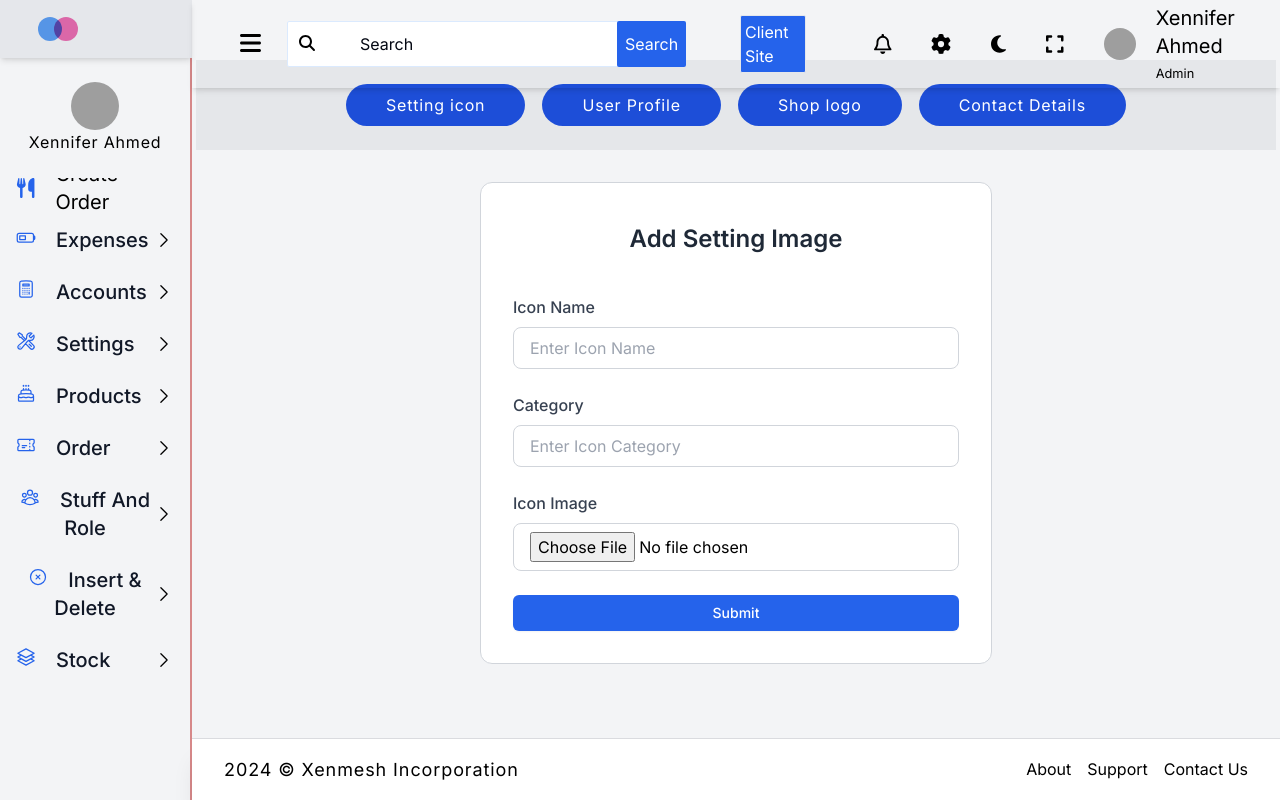
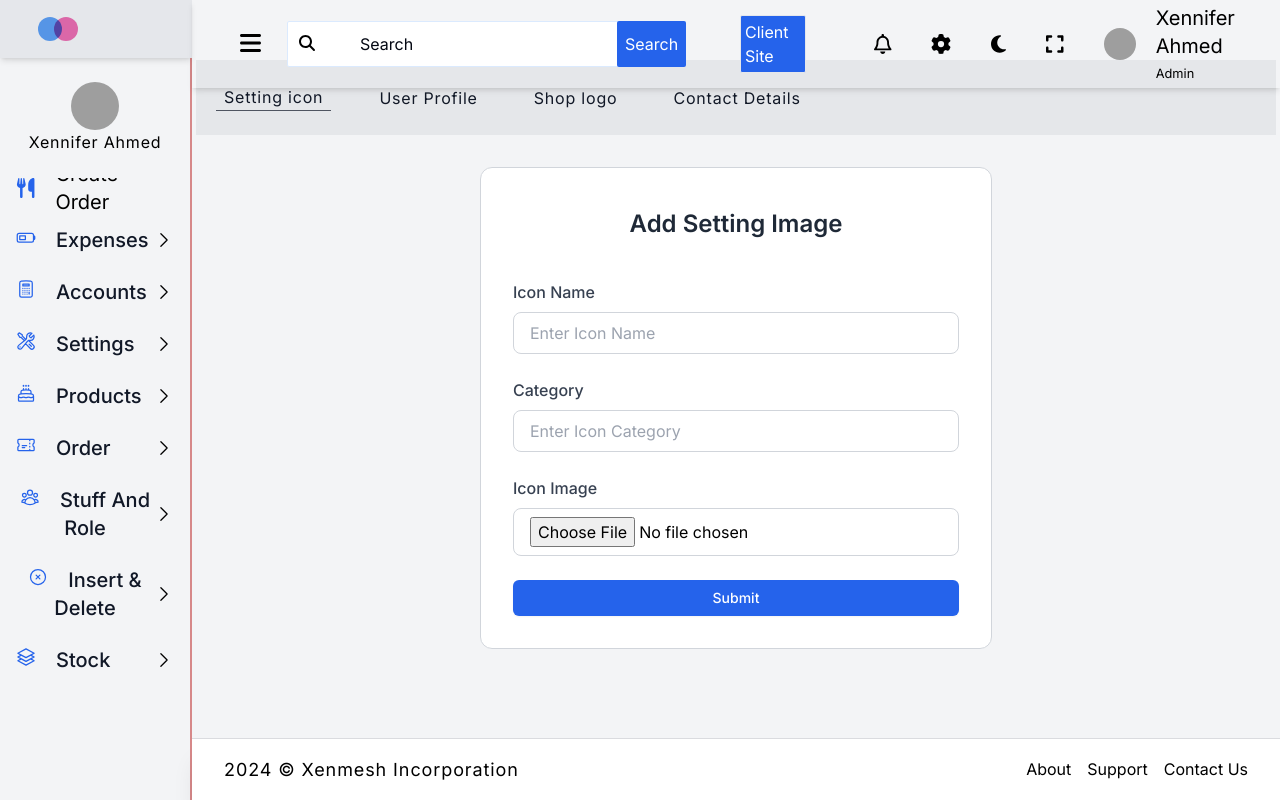
Before and after one commit to ImranGreet/xenmesh-restaurant-management-service, a Vue app: page /admin/settingassets in a window 1280 px wide. Built offline with nearby package versions, Linux system fonts and the light colour scheme; grey boxes are pictures that could not be loaded; what @formkit/vue would draw is missing.

Commit message:
tab is now activated

```diff
--- a/src/components/Utilities/Tab.vue
+++ b/src/components/Utilities/Tab.vue
@@ -1,7 +1,7 @@
 <template>
   <button
     :id="tabDetectionId"
-    class="bg-blue-700 lg:hover:bg-blue-600 text-white px-3 md:px-4 lg:px-6 xl:px-10 py-2 tracking-wider leading-relaxed rounded-3xl ">
+    class="text-gray-900 px-2  tracking-wider leading-relaxed  hover:text-blue-500 hover:border-blue-500/50">
     <slot></slot>
   </button>
 </template>
--- a/src/pages/Admin/Form/Storesettingicons.vue
+++ b/src/pages/Admin/Form/Storesettingicons.vue
@@ -2,12 +2,13 @@
   <div class="w-full">
     <div class="w-full px-5 py-6 bg-gray-500/10 text-white">
       <div
-        class="w-full xl:w-3/4 mx-auto flex justify-between flex-wrap items-center gap-x-0.5 md:gap-x-0 gap-y-2 sm:gap-y-0">
+        class="w-full gap-x-10 mx-auto flex  flex-wrap items-center   gap-y-2 sm:gap-y-0">
         <Tab
           @click="tabcontroller(index)"
           v-for="(compoTitle, index) in componentsTitle"
           :key="index"
-          :tabId="index + 1">
+          :tabId="index + 1"
+          :class="{'border-b border-gray-900/70 ': activeIndex === index}">
           {{ compoTitle }}
         </Tab>
       </div>
```
